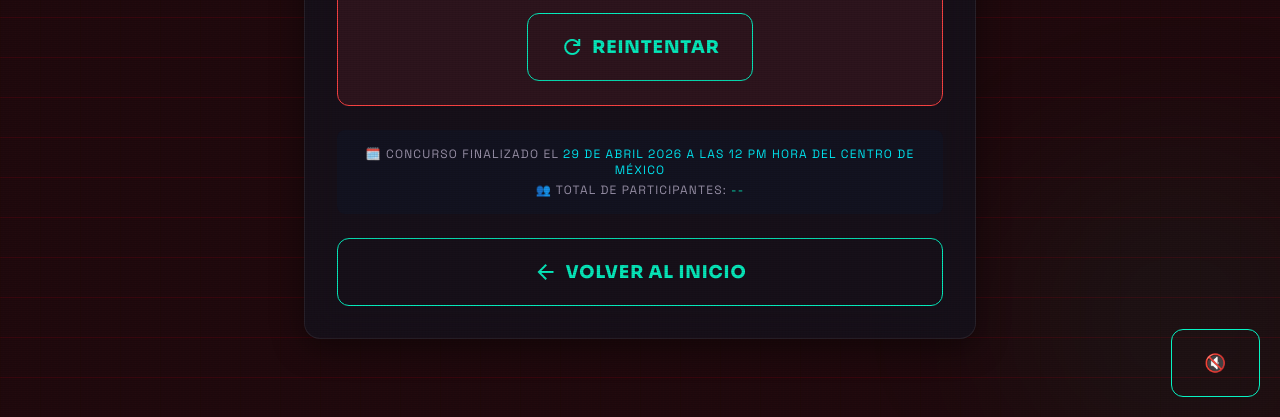
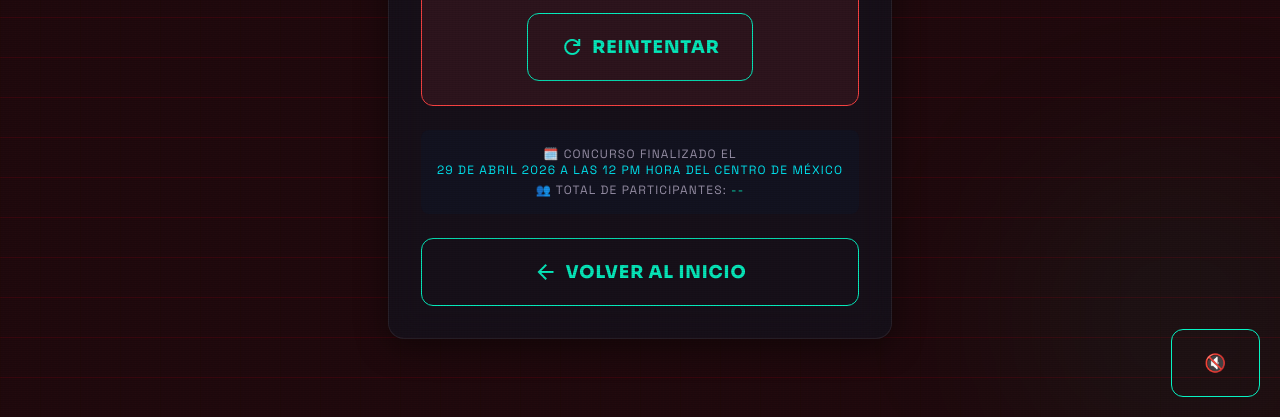
Before and after one commit to rpalafoxlopez/mcbquizabril, a website: page public/ranking-ganadores.html in a window 1280 px wide. Shown: the part 383-800 px from the top of the page. Drawn offline with nearby package versions, Linux system fonts and the light colour scheme; no server answers.

Commit message:
centrar Ranking

```diff
--- a/public/ranking-ganadores.html
+++ b/public/ranking-ganadores.html
@@ -647,7 +647,9 @@
                 <!-- Date Info -->
                 <div class="text-center mt-6 p-4 rounded-lg bg-surface-container">
                     <p class="font-label text-xs text-on-surface-variant uppercase tracking-widest">
-                        🗓️ Concurso finalizado el <span class="text-primary">29 DE ABRIL 2026 A LAS 12 PM HORA DEL CENTRO DE MÉXICO</span>
+                        🗓️ Concurso finalizado el
+                        <br/>
+                        <span class="text-primary">29 DE ABRIL 2026 A LAS 12 PM HORA DEL CENTRO DE MÉXICO</span>
                     </p>
                     <p class="font-label text-xs text-on-surface-variant uppercase tracking-widest mt-1">
                         👥 Total de participantes: <span id="totalPlayers" class="text-secondary">--</span>
@@ -712,9 +714,9 @@
 
         // Premios configurables
         const PRIZES = {
-            first: "1°",
-            second: "2°",
-            third: "3°"
+            first: "NO ASIGNADO",
+            second: "NO ASIGNADO",
+            third: "NO ASIGNADO"
         };
 
         // ===== STATE =====
```
